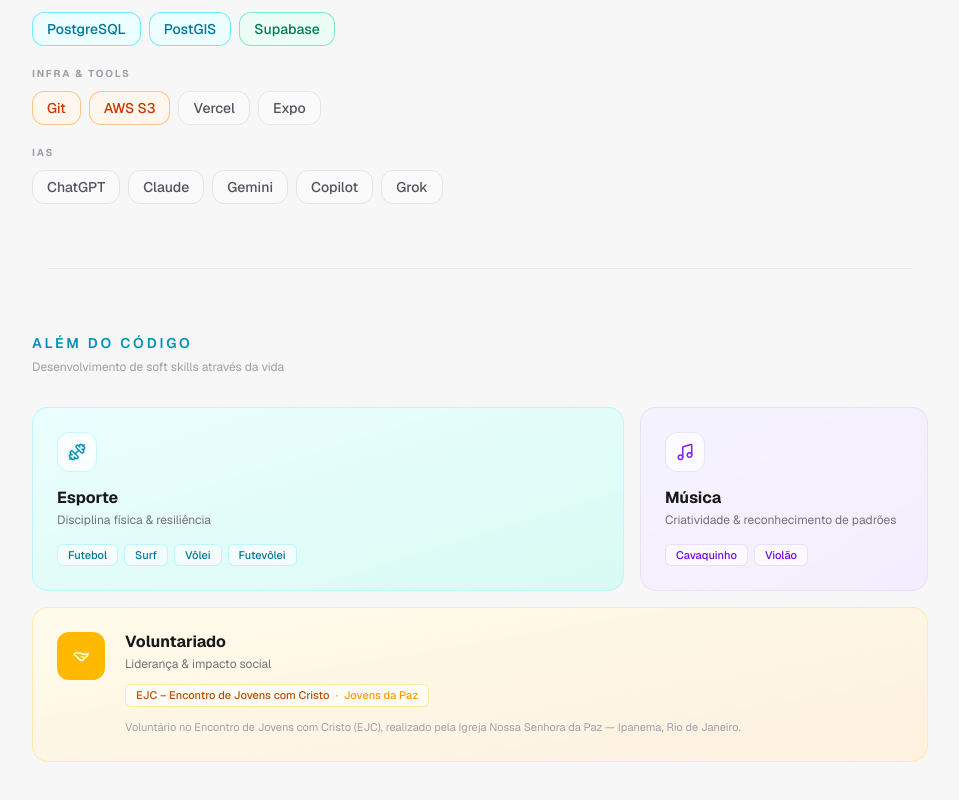
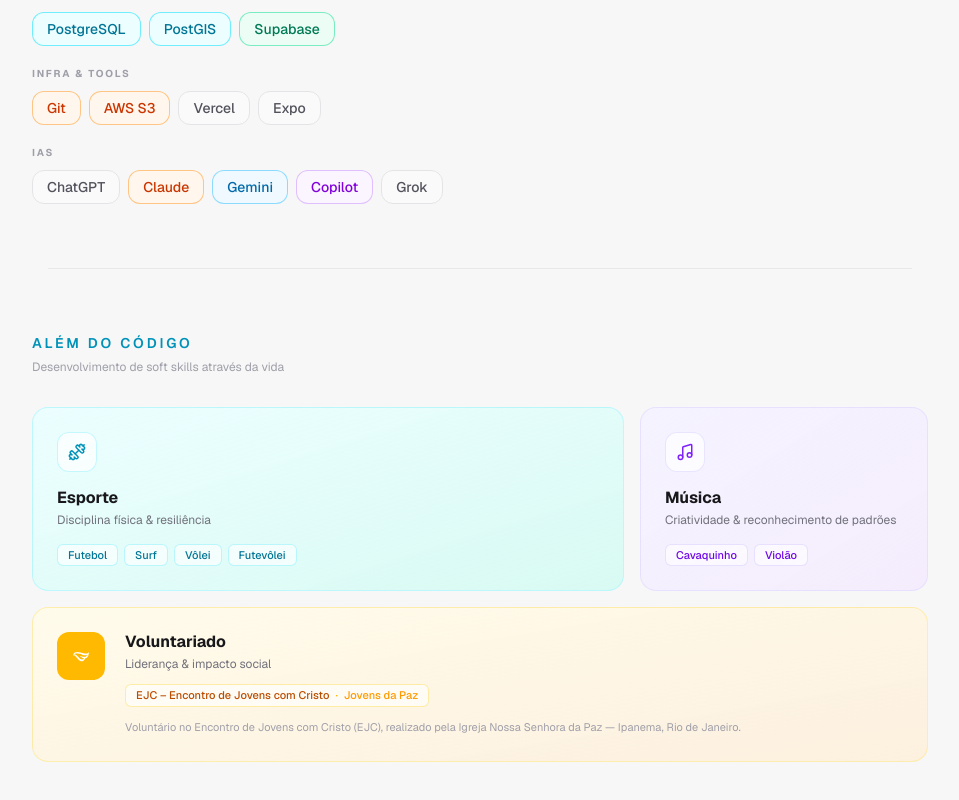
Before and after one commit to FelipeVilelaFreire/Curriculo-CV-, a Next.js app: page / in a window 1280 px wide. Shown: the part 3614-4414 px from the top of the page, without its empty margins (160-1119 px from the left). Built offline with nearby package versions, Linux system fonts and the light colour scheme.

Commit message:
fix: IAs brand colors — ChatGPT white, Gemini sky, Copilot purple, Grok white

```diff
--- a/src/data/skills.ts
+++ b/src/data/skills.ts
@@ -53,11 +53,11 @@ export const SKILL_GROUPS: SkillGroup[] = [
   {
     label: "IAs",
     skills: [
-      { name: "ChatGPT", color: "white" },
-      { name: "Claude",  color: "white" },
-      { name: "Gemini",  color: "white" },
-      { name: "Copilot", color: "white" },
-      { name: "Grok",    color: "white" },
+      { name: "ChatGPT", color: "white"  },
+      { name: "Claude",  color: "orange" },
+      { name: "Gemini",  color: "sky"    },
+      { name: "Copilot", color: "purple" },
+      { name: "Grok",    color: "white"  },
     ],
   },
 ];
```
